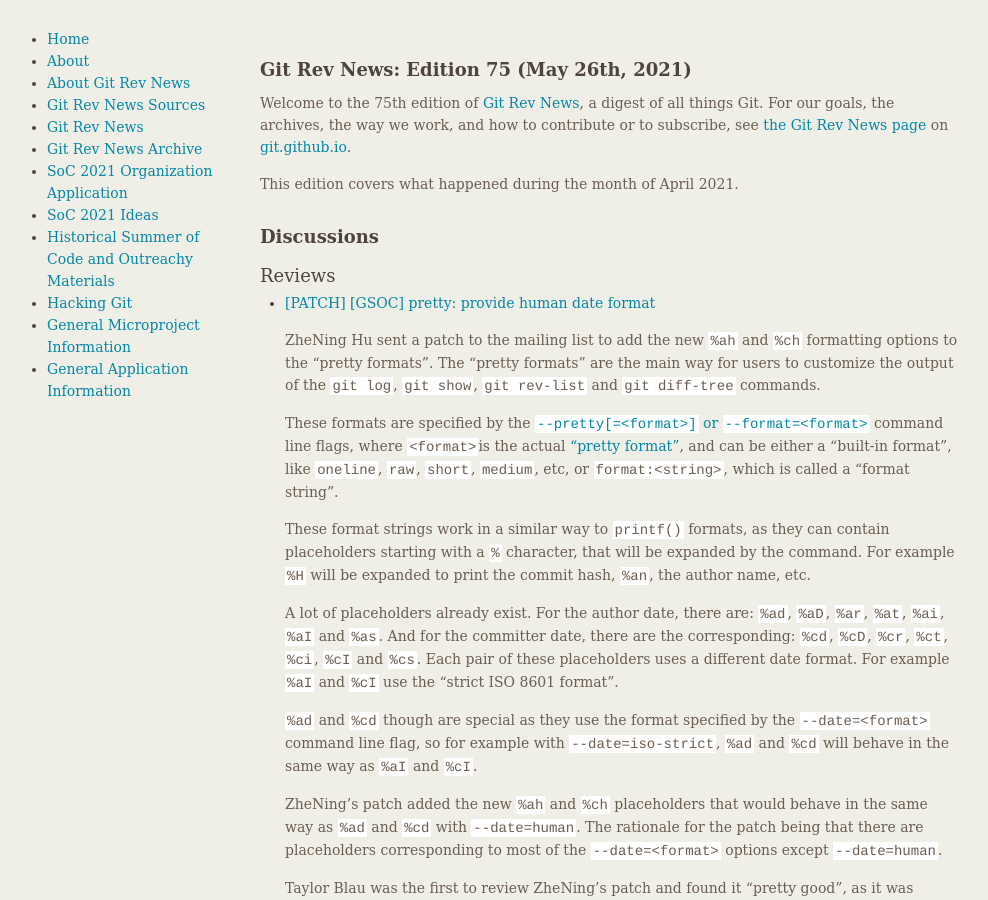
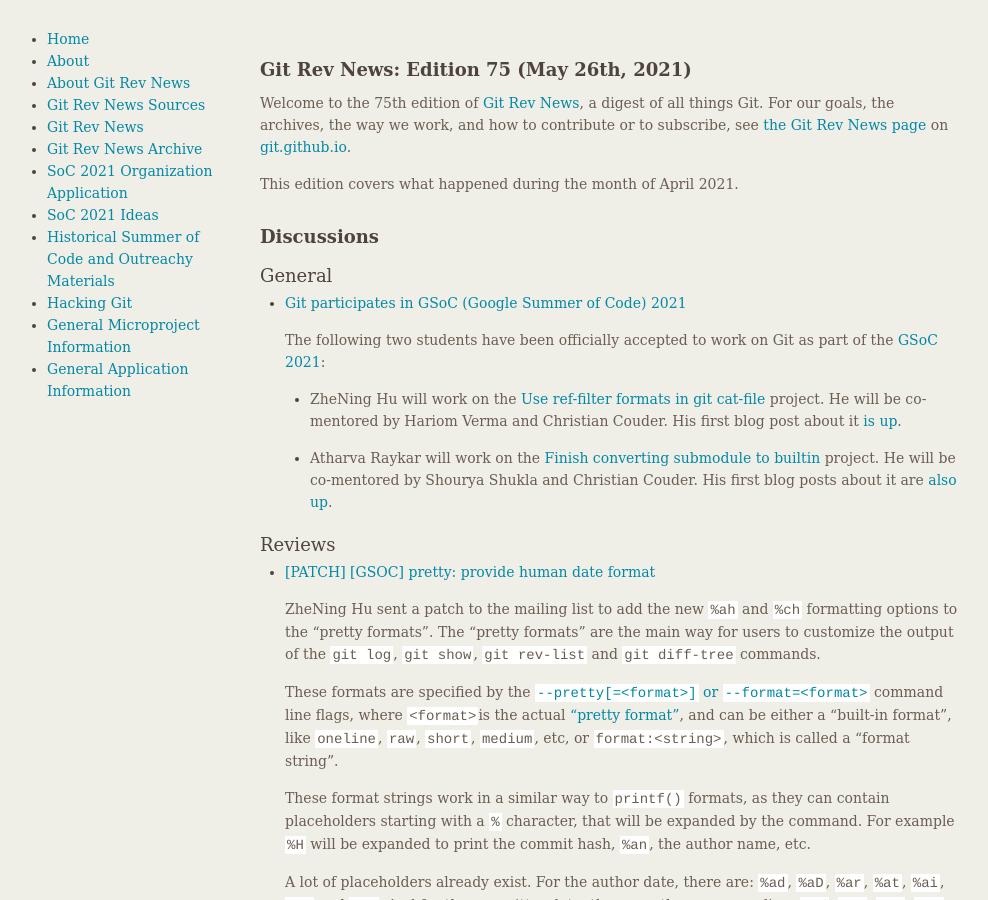
Before and after one commit to git/git.github.io, a Jekyll site: the page built from rev_news/drafts/edition-75.md, in a window 1280 px wide and 900 px high. Shown: the whole window, without its empty margins (149-1137 px from the left). Built offline with Jekyll 4.4.1, drawn with Linux system fonts in a browser that asks for light colours.

Commit message:
rn-75: add small GSoC 2021 article

```diff
--- a/rev_news/drafts/edition-75.md
+++ b/rev_news/drafts/edition-75.md
@@ -17,9 +17,22 @@
 
 ## Discussions
 
-<!---
 ### General
--->
+
+* [Git participates in GSoC (Google Summer of Code) 2021](https://summerofcode.withgoogle.com/organizations/5908380398387200/#projects)
+
+  The following two students have been officially accepted to work on Git
+  as part of the [GSoC 2021](https://summerofcode.withgoogle.com/):
+
+  - ZheNing Hu will work on the
+    [Use ref-filter formats in git cat-file](https://summerofcode.withgoogle.com/projects/#6499923274498048)
+    project. He will be co-mentored by Hariom Verma and Christian
+    Couder. His first blog post about it [is up](https://adlternative.github.io/GSOC-Git-Blog-1/).
+
+  - Atharva Raykar will work on the
+    [Finish converting submodule to builtin](https://summerofcode.withgoogle.com/projects/#4754589292691456)
+    project. He will be co-mentored by Shourya Shukla and Christian
+    Couder. His first blog posts about it are [also up](https://atharvaraykar.me/gitnotes/).
 
 ### Reviews
 
```
